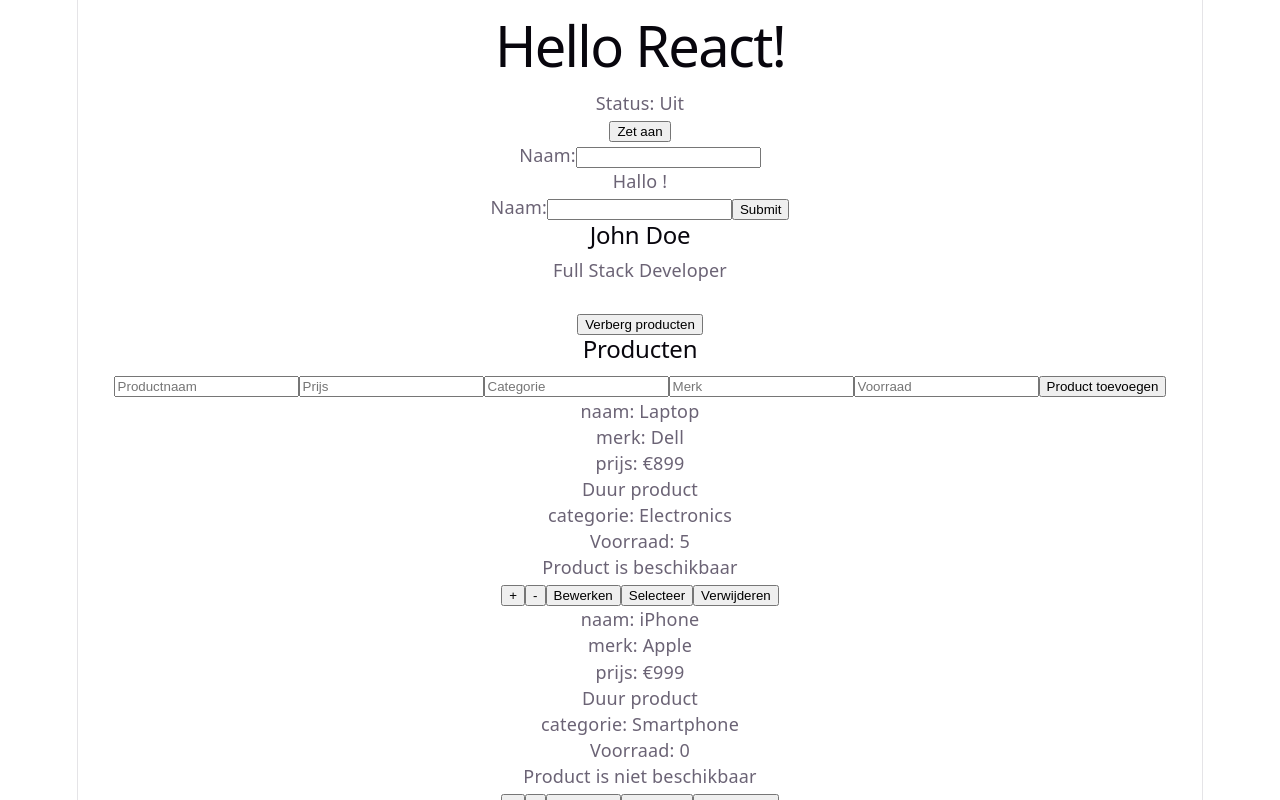
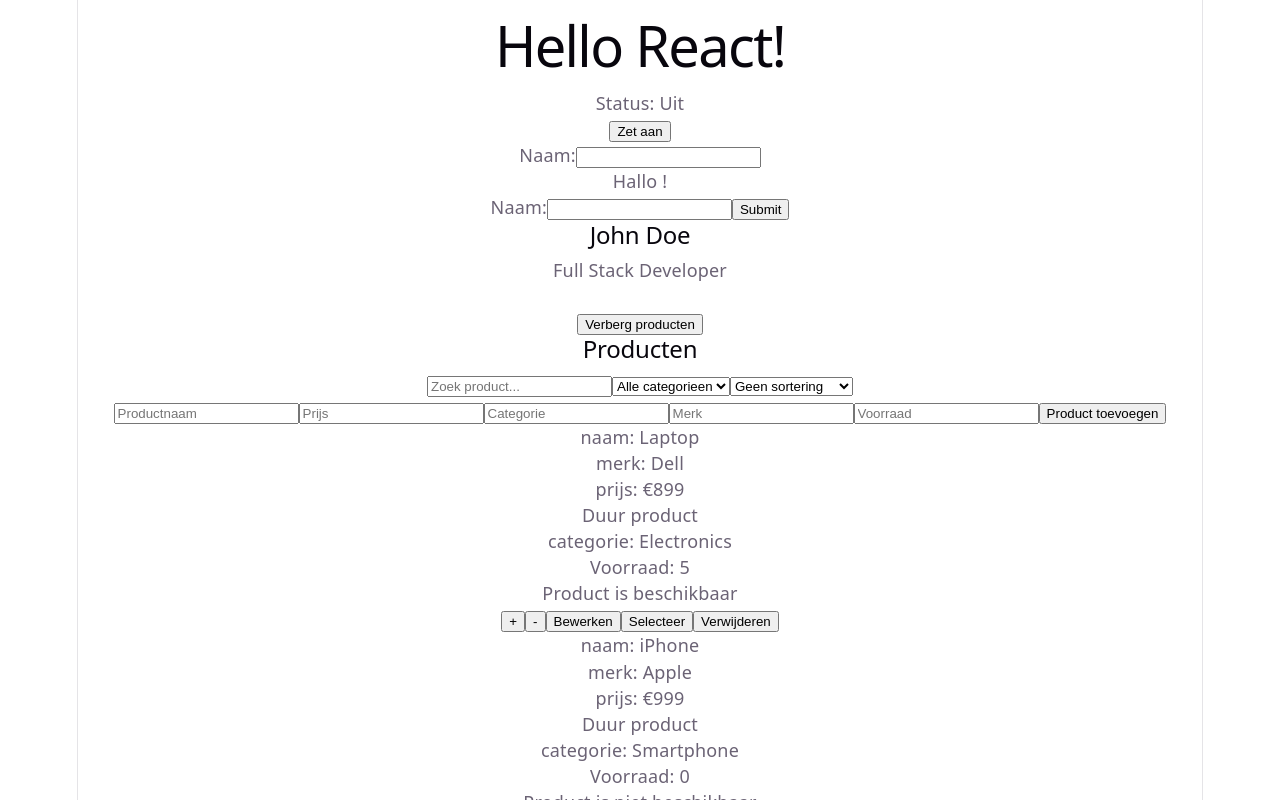
Before and after one commit to sakerhashem/react-learning, a React (Vite) app: page / in a window 1280 px wide. Shown: the top 800 px of the page. Built offline with nearby package versions, Linux system fonts and the light colour scheme.

Commit message:
Add product search filtering and sorting

```diff
--- a/src/App.jsx
+++ b/src/App.jsx
@@ -61,12 +61,34 @@ function App() {
   const [productStock, setProductStock] = useState('');
   const [showProducts, setShowProducts] = useState(true);
   const [showExpensive, setShowExpensive] = useState(false);
+  const [error, setError] = useState('');
+  const [editingProductId, setEditingProductId] = useState(null);
+  const [selectedProductId, setSelectedProductId] = useState(null);
+  const [search, setSearch] = useState('');
+  const [categoryFilter, setCategoryFilter] = useState('');
+  const [sortOrder, setSortOrder] = useState('');
+
   const availableProducts = products.filter((product) => product.stock > 0);
   const expensiveProducts = products.filter((product) => product.stock > 0 && product.price > 100);
-  const [error, setError] = useState("");
-  const [editingProductId, setEditingProductId] = useState(null);
-  const [selectedProductId, setSelectedProductId] = useState(null);
   const selectedProduct = products.find((product) => product.id === selectedProductId);
+  const filteredProducts = products.filter((product) =>
+    product.name.toLowerCase().includes(search.toLowerCase()) && (categoryFilter === '' || product.category === categoryFilter)
+  );
+  const categories = [...new Set(products.map((product) => product.category))];  // Set zorgt ervoor dat er geen dubbele categorieën in de array komen
+
+
+  let displayedProducts = [...products];
+
+  displayedProducts = displayedProducts.filter((product) =>
+    product.name.toLowerCase().includes(search.toLowerCase()) && (categoryFilter === '' || product.category === categoryFilter));
+
+  if (sortOrder === "low-high") {
+    displayedProducts.sort((a,b) => a.price - b.price);
+  }
+
+  if (sortOrder === "high-low") {
+    displayedProducts.sort((a,b) => b.price - a.price);
+  }
 
   useEffect(() => {
     console.log("Products zijn veranderd: ", products)
@@ -199,6 +221,30 @@ function App() {
         <><div>
             <h2>Producten</h2>
 
+            <input                                      // zoekveld voor productnaam
+              type="text"
+              value={search}
+              onChange={(e) => setSearch(e.target.value)}
+              placeholder="Zoek product..."
+            />
+
+            <select value={categoryFilter} onChange={(e) => setCategoryFilter(e.target.value)}>   // dropdown voor categorie filter
+              <option value="">Alle categorieen</option>
+              {categories.map((category) => (
+                <option key={category} value={category}>
+                  {category}
+                </option>
+              ))}
+            </select>
+
+            <select value={sortOrder} onChange={(e) => setSortOrder(e.target.value)}>
+              <option value="">Geen sortering</option>
+              <option value="low-high">Prijs: laag - hoog</option>
+              <option value="high-low">Prijs: hoog - laag</option>
+            </select>
+
+            <br />
+
             <input
               type="text"
               value={productName}
@@ -235,12 +281,15 @@ function App() {
             </button>
             {error && <p style={{ color: "red" }}>{error}</p>}
 
-            {products.map((product) => (
-              <div key={product.id}>
-                <Product
-                  name={product.name}
-                  price={product.price}
-                  category={product.category}
+            {displayedProducts.length === 0 ? (
+              <p>Geen producten gevonden.</p>
+            ) : (
+              displayedProducts.map((product) => (
+                <div key={product.id}>
+                  <Product
+                    name={product.name}
+                    price={product.price}
+                    category={product.category}
                   brand={product.brand}
                   stock={product.stock}
                 />
@@ -261,7 +310,9 @@ function App() {
                   Verwijderen
                 </button>
                </div>
-            ))}
+                )
+              )
+            )}
 
             {selectedProduct && (
               <div>
```
